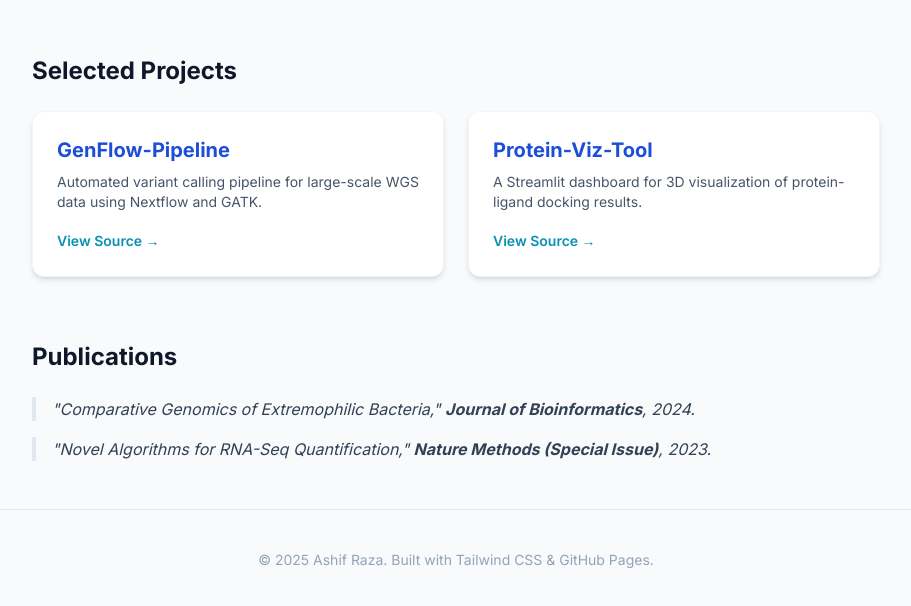
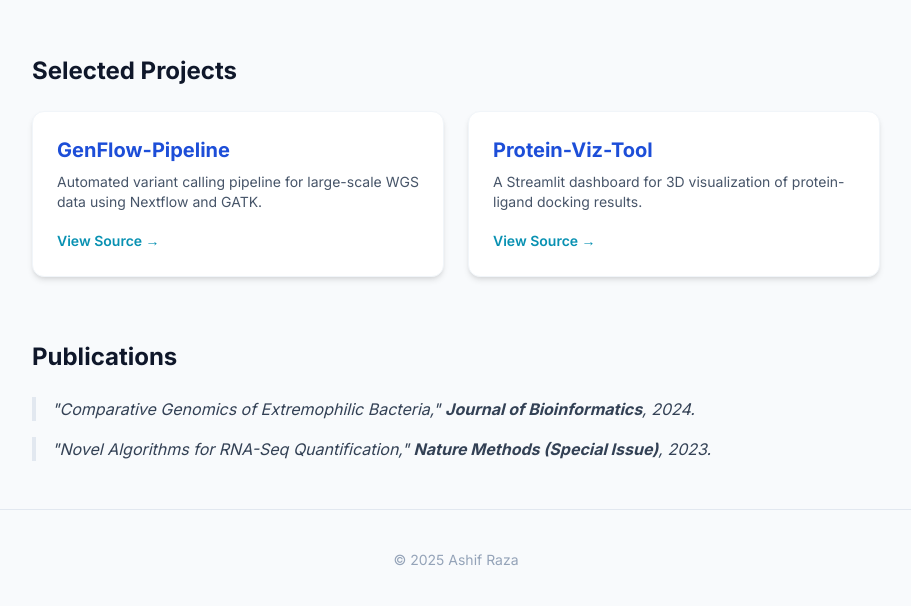
Before and after one commit to Ashifraza15/Ashifraza15.github.io, a plain HTML site: page index.html in a window 1280 px wide. Shown: the part 933-1539 px from the top of the page, without its empty margins (184-1095 px from the left). Drawn offline with nearby package versions, Linux system fonts and the light colour scheme.

Commit message:
Update index.html

```diff
--- a/index.html
+++ b/index.html
@@ -88,7 +88,7 @@
     </main>
 
     <footer class="text-center py-10 text-slate-400 text-sm border-t border-slate-200">
-        &copy; 2025 Ashif Raza. Built with Tailwind CSS & GitHub Pages.
+        &copy; 2025 Ashif Raza
     </footer>
 
 </body>
```
